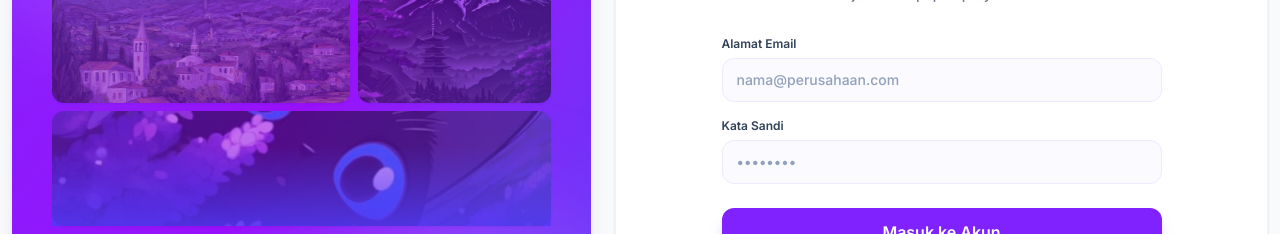
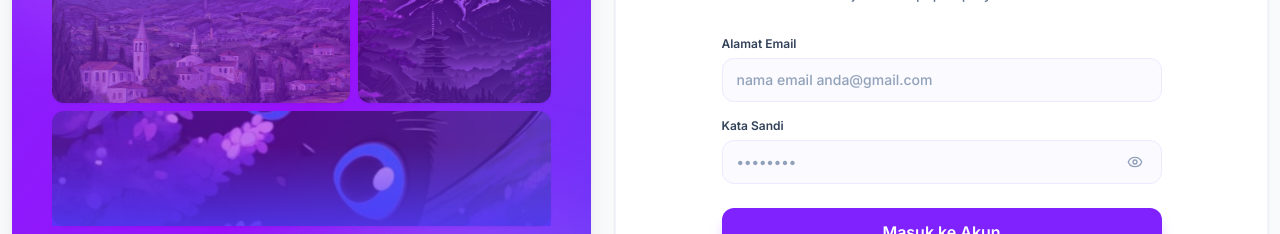
Before and after one commit to Hocaabinn/Kanvexa-Smart-Kanban, a Next.js app: page /login in a window 1280 px wide. Shown: the part 301-535 px from the top of the page. Built offline with nearby package versions, Linux system fonts and the light colour scheme.

Commit message:
fix(login): improve login page form and error handling

```diff
--- a/src/app/login/page.tsx
+++ b/src/app/login/page.tsx
@@ -3,7 +3,7 @@
 import { useEffect, useState } from "react";
 import { useRouter } from "next/navigation";
 import Link from "next/link";
-import { ArrowRight } from "lucide-react";
+import { ArrowRight, Eye, EyeOff } from "lucide-react";
 import { createClient } from "@/lib/supabase/client";
 import { KanvexaLogo } from "@/components/ui/KanvexaLogo";
 
@@ -28,6 +28,7 @@ export default function LoginPage() {
   // Form state
   const [email, setEmail] = useState("");
   const [password, setPassword] = useState("");
+  const [showPassword, setShowPassword] = useState(false);
   const [error, setError] = useState<string | null>(null);
   const [loading, setLoading] = useState(false);
 
@@ -169,7 +170,7 @@ export default function LoginPage() {
             <form onSubmit={handleSubmit} className="space-y-4">
               <FieldInput
                 label="Alamat Email"
-                placeholder="nama@perusahaan.com"
+                placeholder="nama email anda@gmail.com"
                 value={email}
                 onChange={(e) => setEmail(e.target.value)}
                 type="email"
@@ -181,8 +182,22 @@ export default function LoginPage() {
                 placeholder="••••••••"
                 value={password}
                 onChange={(e) => setPassword(e.target.value)}
-                type="password"
+                type={showPassword ? "text" : "password"}
                 required
+                rightElement={
+                  <button
+                    type="button"
+                    onClick={() => setShowPassword(!showPassword)}
+                    className="flex items-center justify-center text-slate-400 hover:text-violet-600 transition-colors p-1"
+                    aria-label={showPassword ? "Sembunyikan kata sandi" : "Tampilkan kata sandi"}
+                  >
+                    {showPassword ? (
+                      <EyeOff className="h-4 w-4" />
+                    ) : (
+                      <Eye className="h-4 w-4" />
+                    )}
+                  </button>
+                }
               />
 
               {error && (
@@ -267,6 +282,7 @@ function FieldInput({
   onChange,
   type = "text",
   required = false,
+  rightElement,
 }: {
   label: string;
   placeholder: string;
@@ -274,6 +290,7 @@ function FieldInput({
   onChange: (e: React.ChangeEvent<HTMLInputElement>) => void;
   type?: string;
   required?: boolean;
+  rightElement?: React.ReactNode;
 }) {
   return (
     <div className="space-y-1.5 text-left">
@@ -287,8 +304,9 @@ function FieldInput({
           onChange={onChange}
           placeholder={placeholder}
           required={required}
-          className="w-full bg-transparent text-sm font-medium text-slate-900 outline-none placeholder:text-slate-400"
+          className="w-full bg-transparent text-sm font-medium text-slate-900 outline-none placeholder:text-slate-400 pr-2"
         />
+        {rightElement}
       </div>
     </div>
   );
```
